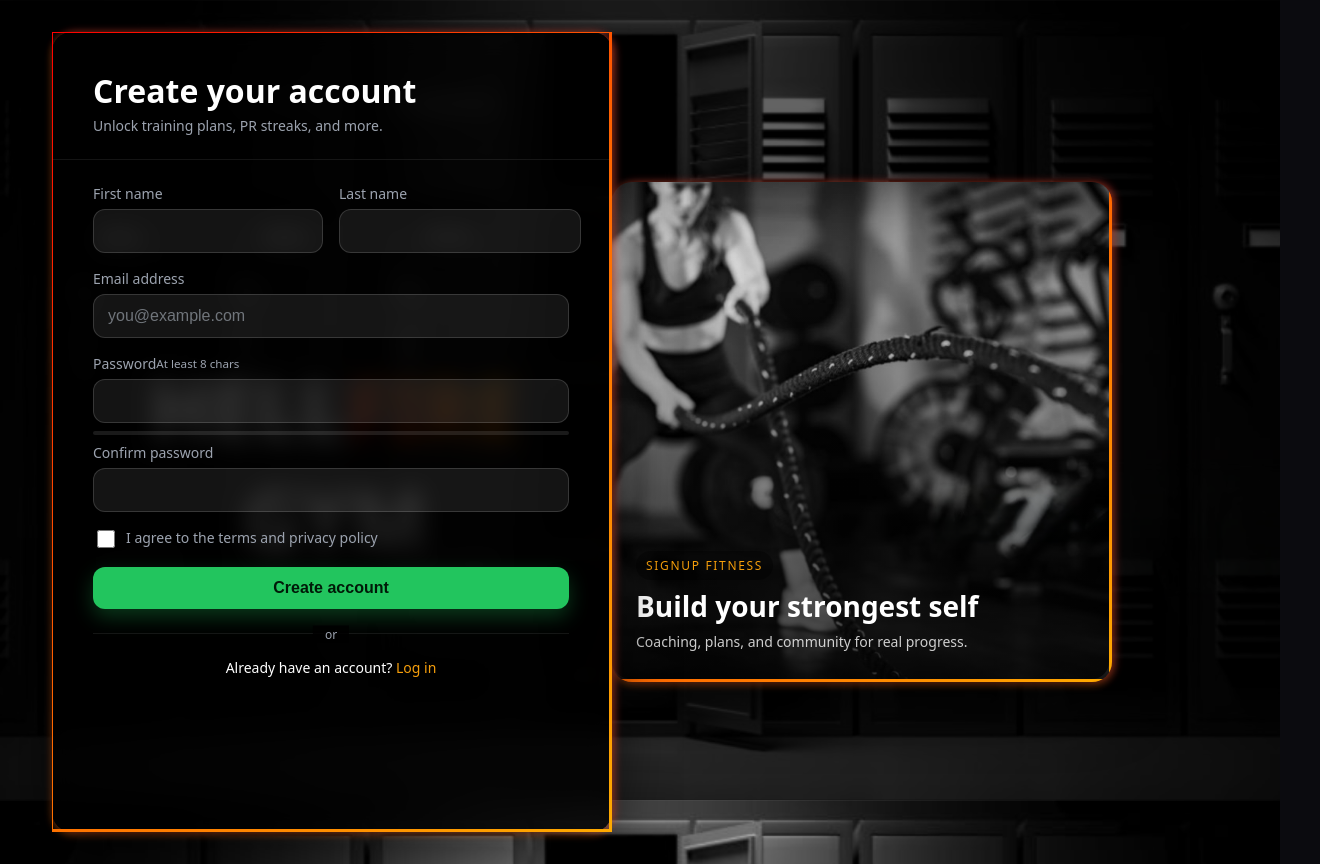
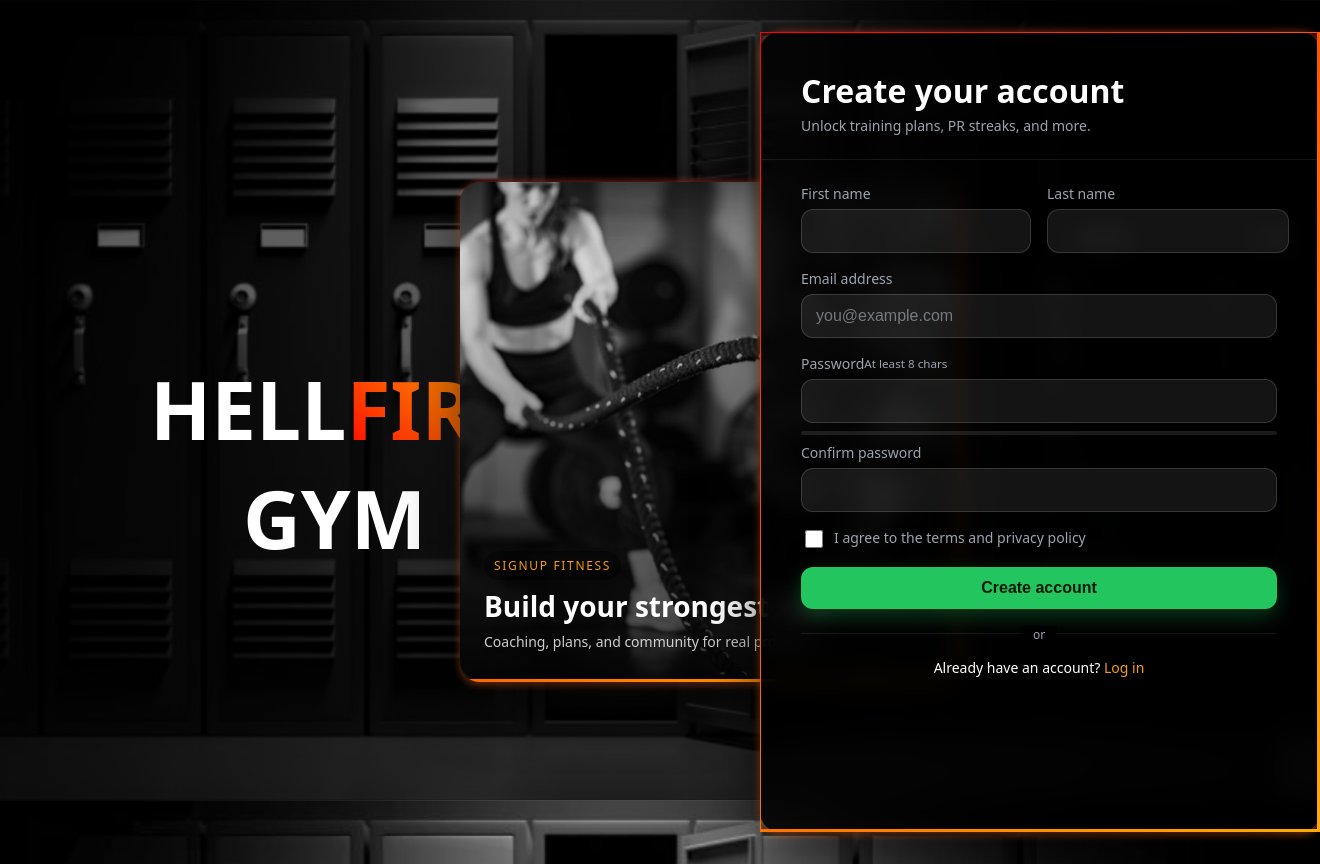
Before and after one commit to AdityaXwhiz/GYM_FRONTEND_DESIGN, a plain HTML site: page signup.html in a window 1280 px wide. Shown: the whole page, 1320 px wide, since content can reach past the window. Drawn offline with Linux system fonts and the light colour scheme.

Commit message:
minor changes

```diff
--- a/home_page.css
+++ b/home_page.css
@@ -16,7 +16,9 @@ header {
 header .logo {
   font-size: 28px;
   font-weight: 800;
-  color: var(--primary);
+  color:white;
+  border: 1.5px solid var(--primary);
+
 }
 header .accent { color: var(--accent); }
 header nav a {
--- a/signup.css
+++ b/signup.css
@@ -80,8 +80,11 @@ body::before{content:"";position:fixed;inset:0;background:linear-gradient(180deg
 @media(max-width:768px){.auth-wrapper{padding:16px}.signup-card-header,.signup-card-body{padding-left:24px;padding-right:24px}.brand{font-size:28px}.promo-title{font-size:24px}.signup-heading{font-size:32px}}
 .signup-card,.promo-card{border-right:3px solid;border-bottom:3px solid;border-image:linear-gradient(135deg,#ff0000,#ff6600,#ffaa00) 1;border-radius:20px;box-shadow:0 20px 60px rgba(0,0,0,0.6),3px 0 8px rgba(255,68,68,0.5),0 3px 8px rgba(255,136,0,0.4)}
 #name_gym1{position:absolute;left:150px;font-size:80px;top:300px;text-align:center;font-family:ui-sans-serif,system-ui,-apple-system,Segoe UI,Roboto,Helvetica,Arial,"Apple Color Emoji","Segoe UI Emoji"}
- .container1 {
-  max-width: 1200px;
-  margin-left: auto;
-  margin-right: 150px; /* shifts container towards right */
-}
+ .signup-card{
+    position: absolute;
+    left: 200px;
+ }
+ .promo-card{
+    position: absolute;
+    right: 320px;
+ }
```
Also changed, not shown: 1 other file.
